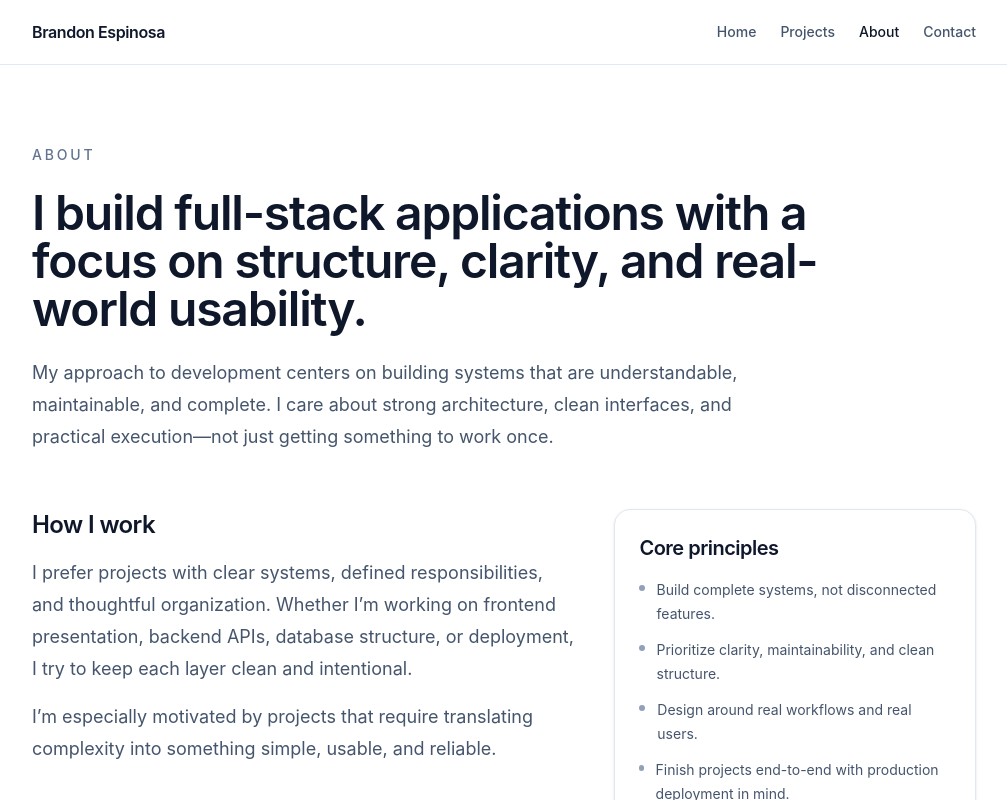
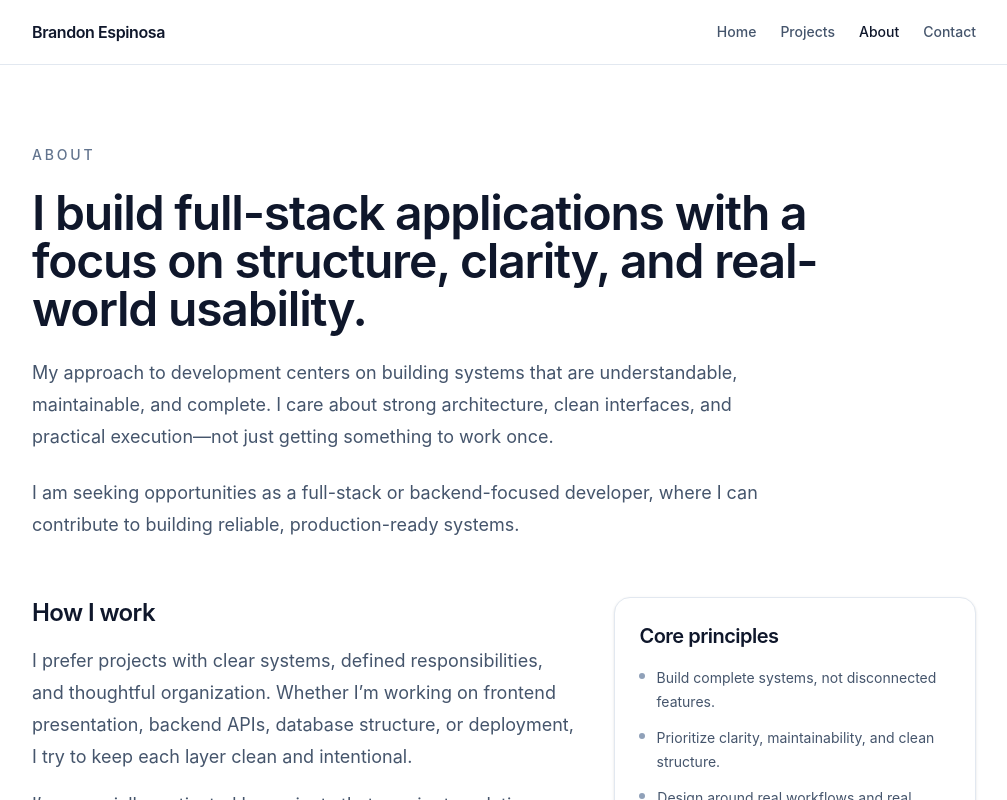
Before and after one commit to espinbrandon49/portfolio, a React (Vite) app: page /about in a window 1280 px wide. Shown: the top 800 px of the page, without its empty margins (136-1143 px from the left). Built offline with nearby package versions, Linux system fonts and the light colour scheme.

Commit message:
micro polishes

```diff
--- a/src/pages/About.jsx
+++ b/src/pages/About.jsx
@@ -4,7 +4,7 @@ const principles = [
   "Build complete systems, not disconnected features.",
   "Prioritize clarity, maintainability, and clean structure.",
   "Design around real workflows and real users.",
-  "Finish projects end-to-end with production deployment in mind."
+  "Finish projects end-to-end with production deployment in mind.",
 ];
 
 export default function About() {
@@ -26,6 +26,12 @@ export default function About() {
             understandable, maintainable, and complete. I care about strong
             architecture, clean interfaces, and practical execution—not just
             getting something to work once.
+          </p>
+
+          <p className="max-w-3xl text-lg leading-8 text-slate-600">
+            I am seeking opportunities as a full-stack or backend-focused
+            developer, where I can contribute to building reliable,
+            production-ready systems.
           </p>
         </section>
 
@@ -62,8 +68,9 @@ export default function About() {
 
               <p className="text-lg leading-8 text-slate-600">
                 That perspective carries directly into my development work: I
-                care about how people actually use systems, how clearly a product
-                communicates, and whether the overall experience feels coherent.
+                care about how people actually use systems, how clearly a
+                product communicates, and whether the overall experience feels
+                coherent.
               </p>
             </div>
 
--- a/src/pages/Contact.jsx
+++ b/src/pages/Contact.jsx
@@ -8,7 +8,10 @@ export default function Contact() {
           <h1 className="text-3xl font-semibold tracking-tight text-slate-900">
             Contact
           </h1>
-
+          <p className="text-lg leading-8 text-slate-600">
+            I’m open to full-stack and backend development opportunities. Feel
+            free to reach out via email or GitHub.
+          </p>
           <div className="space-y-3 text-lg text-slate-600">
             <p>
               Email:{" "}
--- a/src/pages/Home.jsx
+++ b/src/pages/Home.jsx
@@ -21,10 +21,10 @@ export default function Home() {
                 Structured, production-ready systems built with clarity and
                 purpose.
               </h1>
-
               <p className="max-w-2xl text-lg leading-8 text-slate-600">
-                I build full-stack applications with a focus on architecture,
-                usability, and clean execution.
+                Full-stack developer specializing in React, Node.js, and
+                database-driven applications, with a focus on clean architecture
+                and production-ready systems.
               </p>
 
               <div className="flex flex-wrap gap-3 pt-2">
```
